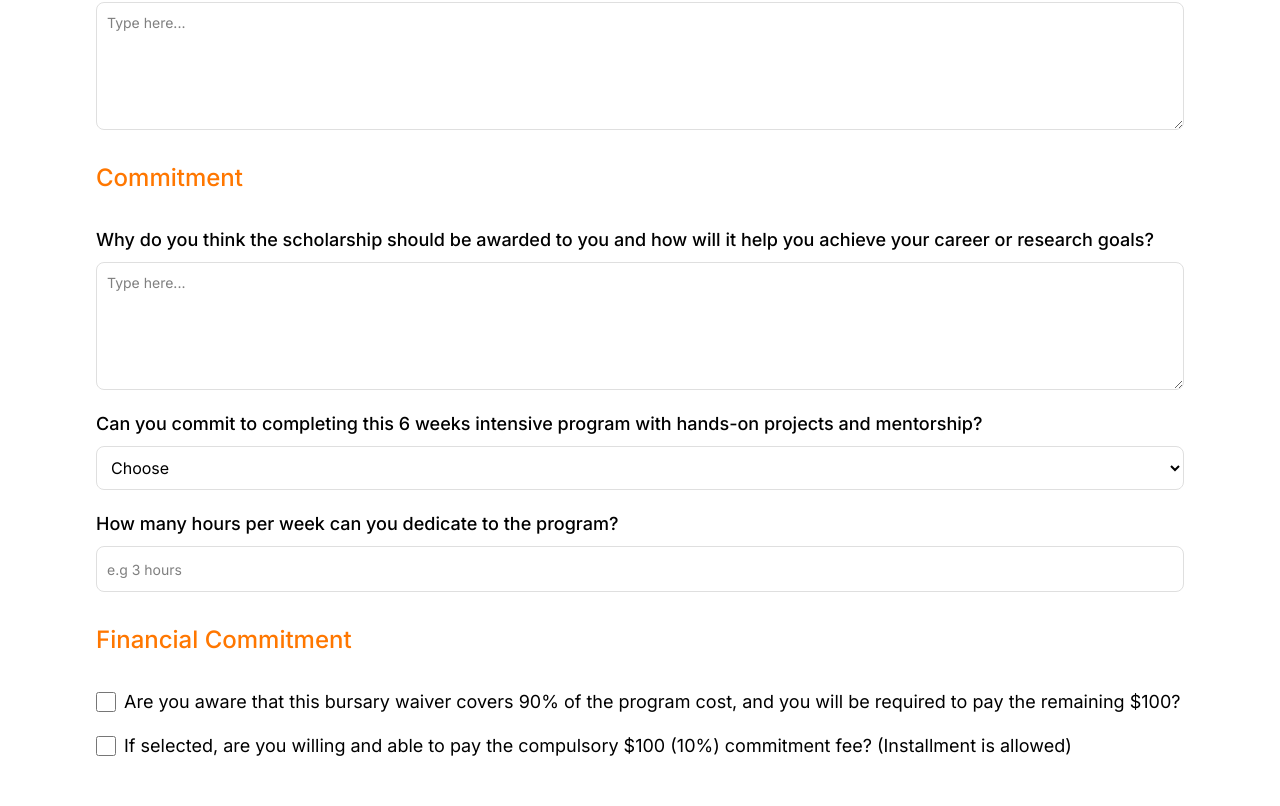
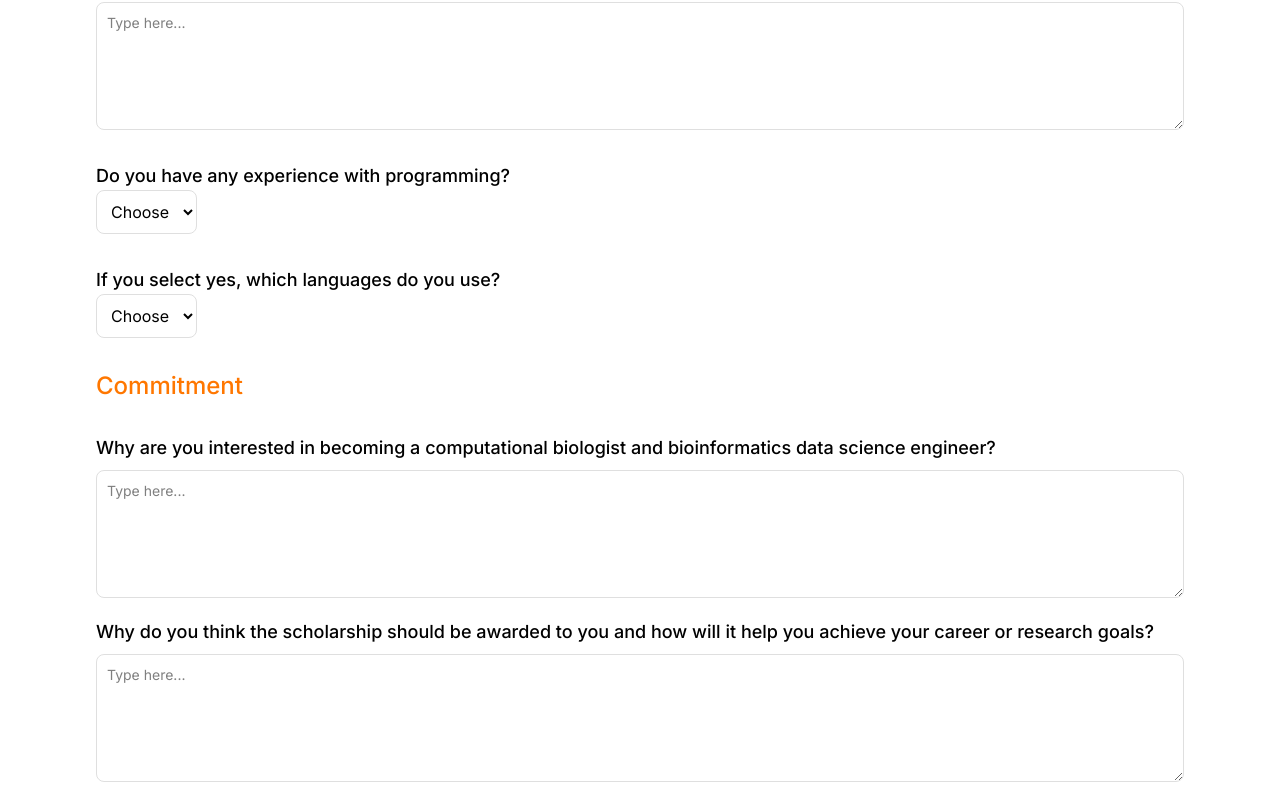
Before and after one commit to Genomac-ihub/website-frontend-gihub, a React (Vite) app: page /bursary-form in a window 1280 px wide. Shown: the part 530-1336 px from the top of the page. Built offline with nearby package versions, Linux system fonts and the light colour scheme; no server answers.

Commit message:
Schorlarship form updated.

```diff
--- a/src/components/BursaryForm.tsx
+++ b/src/components/BursaryForm.tsx
@@ -155,18 +155,21 @@ const BursaryForm = () => {
   return (
     <div className="md:py-20 md:px-24 p-6 dark:bg-[#040404] dark:text-white transition duration-400">
       <h2 className="font-semibold md:text-4xl text-2xl text-center mb-8">
-        BURSARY WAIVER APPLICATION
+        SCHORLARSHIP APPLICATION
       </h2>
       <form onSubmit={handleSubmit} className="flex flex-col gap-10">
         <div className="flex flex-col gap-8">
           {/* Personal Info */}
           <div className="flex flex-col gap-8">
-            <h3 className="font-medium text-2xl text-[#FF7700]">Personal Information</h3>
+            <h3 className="font-medium text-2xl text-[#FF7700]">
+              Personal Information
+            </h3>
             <div className="grid grid-cols-1 md:grid-cols-2 gap-5">
               <div className="flex flex-col gap-2">
                 <label className="text-lg font-medium">First Name</label>
                 <input
-                  className={`border border-[#DFDFDF] p-2.5 rounded-lg placeholder:text-sm focus:outline-none dark:bg-[#1a1a1a] dark:border-gray-600 ${formErrors.firstName ? "border-red-500" : ""
+                  className={`border border-[#DFDFDF] p-2.5 rounded-lg placeholder:text-sm focus:outline-none dark:bg-[#1a1a1a] dark:border-gray-600 ${
+                    formErrors.firstName ? "border-red-500" : ""
                   }`}
                   type="text"
                   name="firstName"
@@ -182,7 +185,8 @@ const BursaryForm = () => {
               <div className="flex flex-col gap-2">
                 <label className="text-lg font-medium">Last Name</label>
                 <input
-                  className={`border border-[#DFDFDF] p-2.5 rounded-lg placeholder:text-sm focus:outline-none dark:bg-[#1a1a1a] dark:border-gray-600 ${formErrors.lastName ? "border-red-500" : ""
+                  className={`border border-[#DFDFDF] p-2.5 rounded-lg placeholder:text-sm focus:outline-none dark:bg-[#1a1a1a] dark:border-gray-600 ${
+                    formErrors.lastName ? "border-red-500" : ""
                   }`}
                   type="text"
                   name="lastName"
@@ -198,7 +202,8 @@ const BursaryForm = () => {
               <div className="flex flex-col gap-2">
                 <label className="text-lg font-medium">Email</label>
                 <input
-                  className={`border border-[#DFDFDF] p-2.5 rounded-lg placeholder:text-sm focus:outline-none dark:bg-[#1a1a1a] dark:border-gray-600 ${formErrors.email ? "border-red-500" : ""
+                  className={`border border-[#DFDFDF] p-2.5 rounded-lg placeholder:text-sm focus:outline-none dark:bg-[#1a1a1a] dark:border-gray-600 ${
+                    formErrors.email ? "border-red-500" : ""
                   }`}
                   type="email"
                   name="email"
@@ -217,7 +222,8 @@ const BursaryForm = () => {
                   name="country"
                   value={applicantForm.country}
                   onChange={handleInputChange}
-                  className={`border border-[#DFDFDF] p-2.5 rounded-lg focus:outline-none dark:bg-[#1a1a1a] dark:border-gray-600 dark:text-white ${formErrors.country ? "border-red-500" : ""
+                  className={`border border-[#DFDFDF] p-2.5 rounded-lg focus:outline-none dark:bg-[#1a1a1a] dark:border-gray-600 dark:text-white ${
+                    formErrors.country ? "border-red-500" : ""
                   }`}
                   required
                 >
@@ -237,7 +243,9 @@ const BursaryForm = () => {
 
           {/* Education Background */}
           <div className="flex flex-col gap-8">
-            <h3 className="font-medium text-2xl text-[#FF7700]">Education Background</h3>
+            <h3 className="font-medium text-2xl text-[#FF7700]">
+              Education Background
+            </h3>
             <div className="flex flex-col gap-2">
               <label className="text-lg font-medium">
                 Educational Background (Field of Study or Work Experience)
@@ -250,12 +258,67 @@ const BursaryForm = () => {
                 placeholder="Type here..."
               />
             </div>
+            <div>
+              <label className="text-lg font-medium">
+                Do you have any experience with programming?
+              </label>
+              <div>
+                <Select
+                  name="canCommit"
+                  value={applicantForm.canCommit}
+                  onChange={handleInputChange}
+                  className={`border border-[#DFDFDF] p-2.5 rounded-lg dark:bg-[#1a1a1a] dark:border-gray-600 dark:text-white ${
+                    formErrors.canCommit ? "border-red-500" : ""
+                  }`}
+                  required
+                >
+                  <option value="">Choose</option>
+                  <option value="yes">Yes</option>
+                  <option value="no">No</option>
+                </Select>
+              </div>
+            </div>
+            <div>
+              <label className="text-lg font-medium">
+                If you select yes, which languages do you use?
+              </label>
+              <div>
+                <Select
+                  name="canCommit"
+                  value={applicantForm.canCommit}
+                  onChange={handleInputChange}
+                  className={`border border-[#DFDFDF] p-2.5 rounded-lg dark:bg-[#1a1a1a] dark:border-gray-600 dark:text-white ${
+                    formErrors.canCommit ? "border-red-500" : ""
+                  }`}
+                  required
+                >
+                  <option value="">Choose</option>
+                  <option value="python">Python</option>
+                  <option value="R">R</option>
+                  <option value="bash">Bash</option>
+                  <option value="">None</option>
+                </Select>
+              </div>
+            </div>
           </div>
 
           {/* Motivation & Commitment */}
           <div className="flex flex-col gap-8">
             <h3 className="font-medium text-2xl text-[#FF7700]">Commitment</h3>
             <div className="flex flex-col gap-5">
+              <div className="flex flex-col gap-2">
+                <label className="text-lg font-medium">
+                  Why are you interested in becoming a computational biologist
+                  and bioinformatics data science engineer?
+                </label>
+                <textarea
+                  className="border border-[#DFDFDF] p-2.5 rounded-lg placeholder:text-sm h-32 dark:bg-[#1a1a1a] dark:border-gray-600"
+                  name="scholarshipReason"
+                  value={applicantForm.scholarshipReason}
+                  onChange={handleInputChange}
+                  placeholder="Type here..."
+                />
+              </div>
               <div className="flex flex-col gap-2">
                 <label className="text-lg font-medium">
                   Why do you think the scholarship should be awarded to you and
@@ -269,15 +332,18 @@ const BursaryForm = () => {
                   placeholder="Type here..."
                 />
               </div>
+
               <div className="flex flex-col gap-2">
                 <label className="text-lg font-medium">
-                  Can you commit to completing this 6 weeks intensive program with hands-on projects and mentorship?
+                  Can you commit to completing this 5-month intensive program
+                  with hands-on projects and mentorship
                 </label>
                 <Select
                   name="canCommit"
                   value={applicantForm.canCommit}
                   onChange={handleInputChange}
-                  className={`border border-[#DFDFDF] p-2.5 rounded-lg dark:bg-[#1a1a1a] dark:border-gray-600 dark:text-white ${formErrors.canCommit ? "border-red-500" : ""
+                  className={`border border-[#DFDFDF] p-2.5 rounded-lg dark:bg-[#1a1a1a] dark:border-gray-600 dark:text-white ${
+                    formErrors.canCommit ? "border-red-500" : ""
                   }`}
                   required
                 >
@@ -293,9 +359,15 @@ const BursaryForm = () => {
                 <label className="text-lg font-medium">
                   How many hours per week can you dedicate to the program?
                 </label>
-                <input name="hoursPerWeek" value={applicantForm.hoursPerWeek}
-                  onChange={handleInputChange} className={`border border-[#DFDFDF] p-2.5 rounded-lg placeholder:text-sm focus:outline-none dark:bg-[#1a1a1a] dark:border-gray-600 ${formErrors.email ? "border-red-500" : ""
-                    }`} placeholder="e.g 3 hours " />
+                <input
+                  name="hoursPerWeek"
+                  value={applicantForm.hoursPerWeek}
+                  onChange={handleInputChange}
+                  className={`border border-[#DFDFDF] p-2.5 rounded-lg placeholder:text-sm focus:outline-none dark:bg-[#1a1a1a] dark:border-gray-600 ${
+                    formErrors.email ? "border-red-500" : ""
+                  }`}
+                  placeholder="e.g 3 hours "
+                />
                 {/* <select
                   name="hoursPerWeek"
                   value={applicantForm.hoursPerWeek}
@@ -313,7 +385,9 @@ const BursaryForm = () => {
 
           {/* Financial Commitment */}
           <div className="flex flex-col gap-8">
-            <h3 className="font-medium text-2xl text-[#FF7700]">Financial Commitment</h3>
+            <h3 className="font-medium text-2xl text-[#FF7700]">
+              Financial Commitment
+            </h3>
             <div className="flex flex-col gap-4">
               <div className="flex items-center gap-2">
                 <input
@@ -321,15 +395,20 @@ const BursaryForm = () => {
                   name="scholarshipAwareness"
                   checked={applicantForm.scholarshipAwareness}
                   onChange={handleInputChange}
-                  className={`accent-[#FF7700] w-5 h-5 ${formErrors.scholarshipAwareness ? "border-red-500" : ""
+                  className={`accent-[#FF7700] w-5 h-5 ${
+                    formErrors.scholarshipAwareness ? "border-red-500" : ""
                   }`}
                   required
                 />
                 <label className="text-lg">
-                  Are you aware that this bursary waiver covers 90% of the program cost, and you will be required to pay the remaining $100?
+                  Are you aware that this bursary waiver covers 90% of the
+                  program cost, and you will be required to pay the remaining
+                  $500?
                 </label>
                 {formErrors.scholarshipAwareness && (
-                  <p className="text-red-500 text-sm">{formErrors.scholarshipAwareness}</p>
+                  <p className="text-red-500 text-sm">
+                    {formErrors.scholarshipAwareness}
+                  </p>
                 )}
               </div>
               <div className="flex items-center gap-2">
@@ -338,28 +417,39 @@ const BursaryForm = () => {
                   name="paymentAbility"
                   checked={applicantForm.paymentAbility}
                   onChange={handleInputChange}
-                  className={`accent-[#FF7700] w-5 h-5 ${formErrors.paymentAbility ? "border-red-500" : ""
+                  className={`accent-[#FF7700] w-5 h-5 ${
+                    formErrors.paymentAbility ? "border-red-500" : ""
                   }`}
                   required
                 />
                 <label className="text-lg">
-                  If selected, are you willing and able to pay the compulsory $100 (10%) commitment fee? (Installment is allowed)
+                  If selected, are you willing and able to pay the compulsory
+                  $500 (10%) commitment fee? (Installment is allowed)
                 </label>
                 {formErrors.paymentAbility && (
-                  <p className="text-red-500 text-sm">{formErrors.paymentAbility}</p>
+                  <p className="text-red-500 text-sm">
+                    {formErrors.paymentAbility}
+                  </p>
                 )}
               </div>
             </div>
           </div>
 
           {/* Submission Status Messages */}
-          {isPending && <p className="text-center text-blue-500">Submitting application...</p>}
+          {isPending && (
+            <p className="text-center text-blue-500">
+              Submitting application...
+            </p>
+          )}
           {submitStatus === "success" && (
-            <p className="text-center text-green-500">Application submitted successfully! Redirecting...</p>
+            <p className="text-center text-green-500">
+              Application submitted successfully! Redirecting...
+            </p>
           )}
           {submitStatus === "error" && (
             <p className="text-center text-red-500">
-              {formErrors.backend || "Failed to submit application. Please check the form and try again."}
+              {formErrors.backend ||
+                "Failed to submit application. Please check the form and try again."}
             </p>
           )}
 
@@ -376,7 +466,8 @@ const BursaryForm = () => {
             <button
               type="submit"
               disabled={isPending}
-              className={`bg-[#FF7700] rounded-full md:p-2.5 md:px-4 text-[14px] p-2 md:text-[16px] px-2.5 text-white hover:bg-orange-400 transition duration-300 ${isPending ? "opacity-50 cursor-not-allowed" : ""
+              className={`bg-[#FF7700] rounded-full md:p-2.5 md:px-4 text-[14px] p-2 md:text-[16px] px-2.5 text-white hover:bg-orange-400 transition duration-300 ${
+                isPending ? "opacity-50 cursor-not-allowed" : ""
               }`}
             >
               {isPending ? "Submitting..." : "Submit Application"}
```
Also changed, not shown: 1 other file (tests, documents, lock files or other folders). Lines whose indentation alone changed are shown as unchanged.
